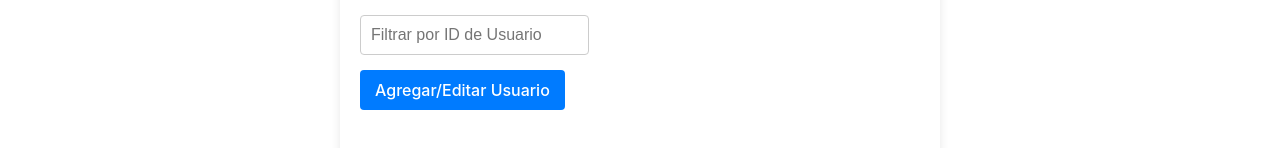
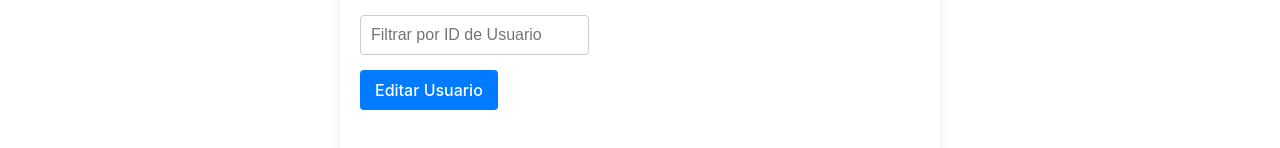
Before and after one commit to heusaizz/Prueba-de-hacer-front-de-pagina-main, a React (Vite) app: page /client-view in a window 1280 px wide. Shown: the part 714-862 px from the top of the page. Built offline with nearby package versions, Linux system fonts and the light colour scheme; no server answers; sample sign-in values are in the browser's storage.

Commit message:
Modificaciones minimas

```diff
--- a/src/components/ClientDashboard.jsx
+++ b/src/components/ClientDashboard.jsx
@@ -226,7 +226,7 @@ const ClientDashboard = () => {
 
             <section>
                 <button onClick={() => setShowForm(!showForm)}>
-                    {showForm ? "Cerrar Formulario" : "Agregar/Editar Usuario"}
+                    {showForm ? "Cerrar Formulario" : "Editar Usuario"}
                 </button>
                 <ul>
 
```
